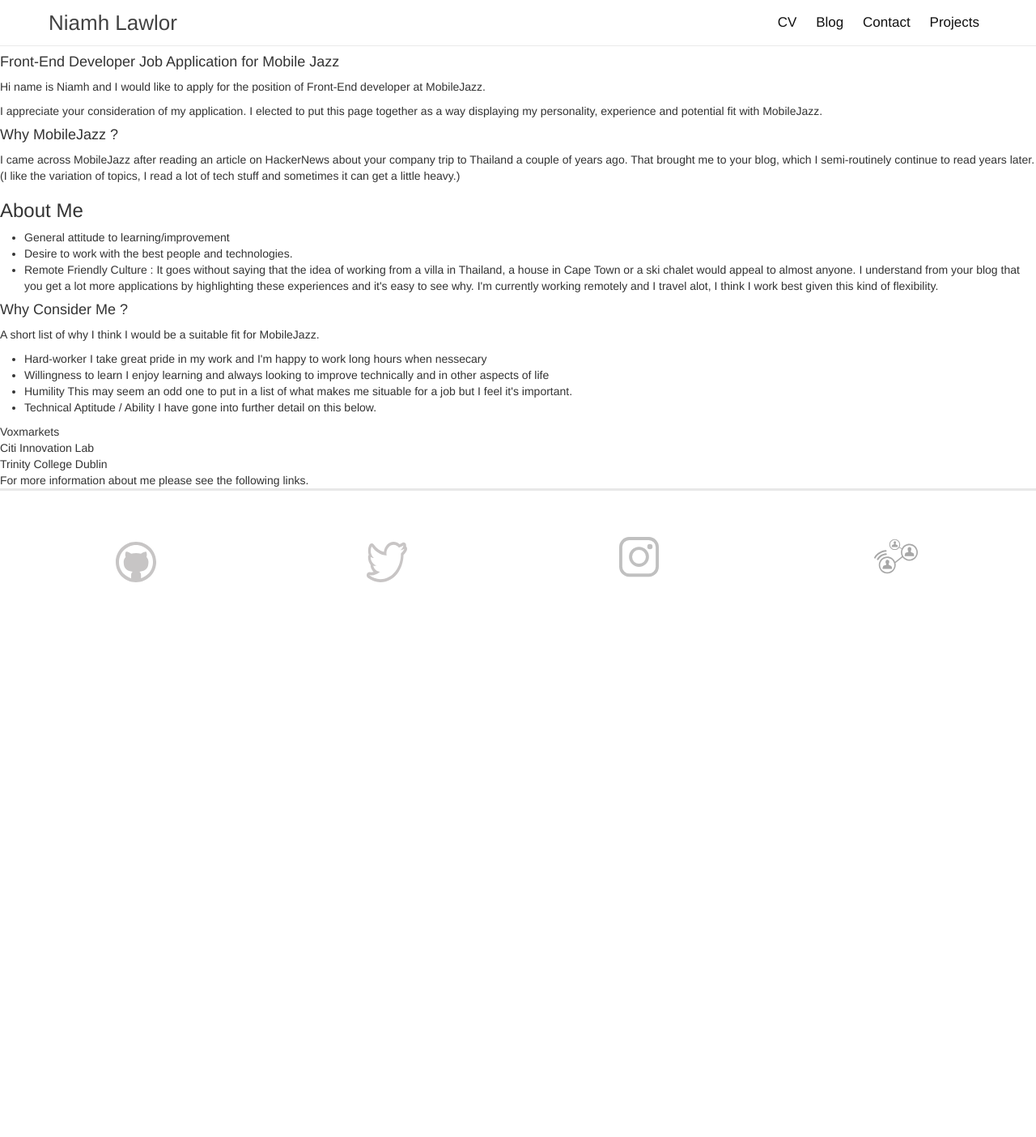
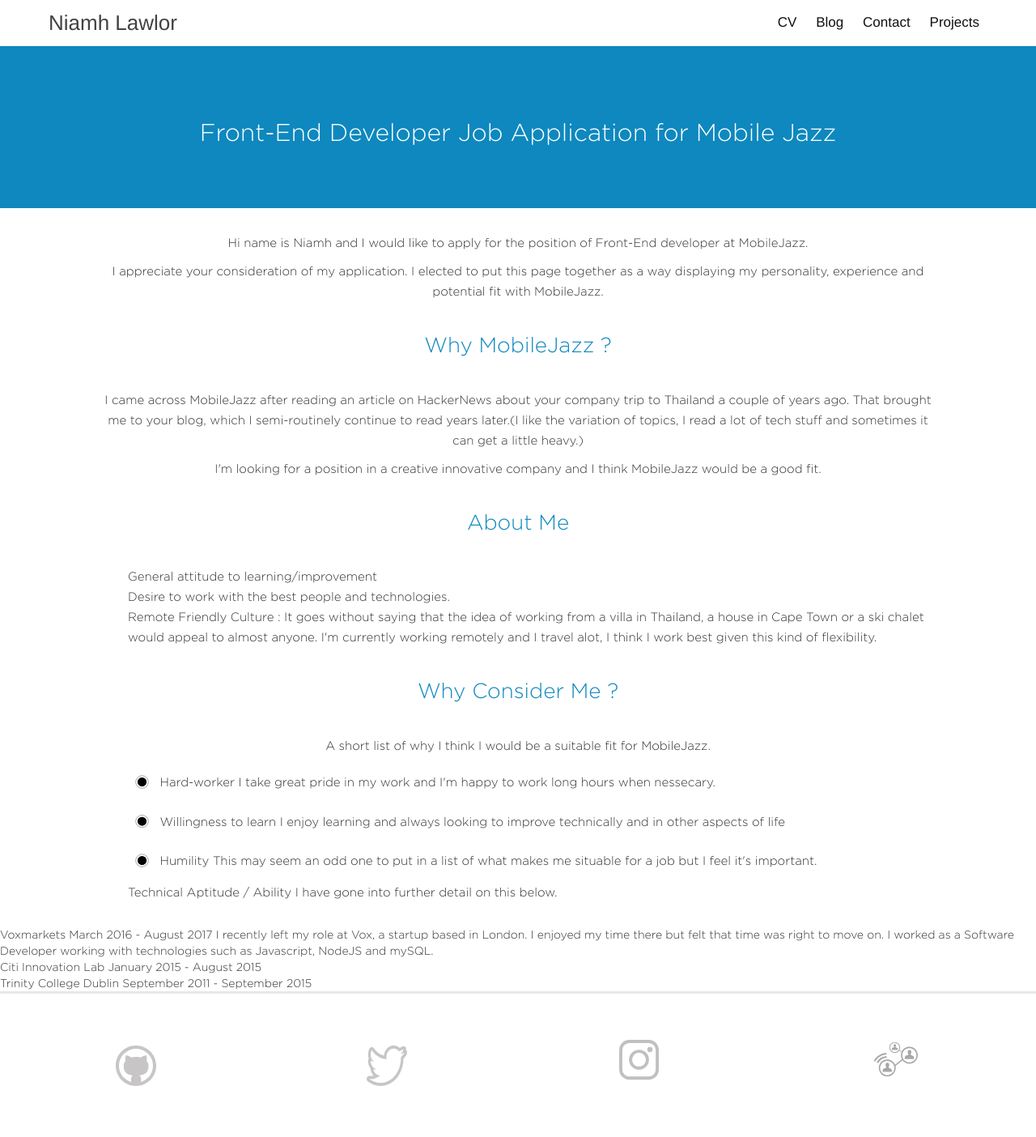
Before and after one commit to nileahtobhair/nileahtobhair.github.io, a Jekyll site: the page built from mobilejazz.md, in a window 1280 px wide. Shown: the whole page at 81% size. Built offline with Jekyll 4.4.1, drawn with Linux system fonts in a browser that asks for light colours; before the commit the page ends 900 px from its top, so only the background shows below that.

Commit message:
leabhar project page

```diff
--- a/_sass/_main.scss
+++ b/_sass/_main.scss
@@ -12,5 +12,6 @@
 @import 'partials/about';
 @import 'partials/overview';
 @import 'partials/list';
+@import 'partials/jazz';
 
 @import 'vendor/clean';
--- a/_sass/partials/_jazz.scss
+++ b/_sass/partials/_jazz.scss
@@ -22,7 +22,8 @@
         width:80%;
         display:block;
         margin:30px auto;
-        font-size:14px;
+        font-size:15px;
+        line-height: 25px;
     }
     .sub-jazz-heading{
         text-align:center;
@@ -30,4 +31,8 @@
         font-size:26px;
         margin:40px 0;
     }
+    .bullet{
+        max-width:35px;
+        margin-top:5px;
+    }
 }
--- a/_sass/partials/_projects.scss
+++ b/_sass/partials/_projects.scss
@@ -13,17 +13,18 @@
     }
 
     ul{
-        max-width:97%;
+        max-width:98%;
         margin:0 auto;
         display: block;
         list-style: none;
         overflow: auto;
+        display: flex;
+        flex-wrap: wrap;
+        justify-content: space-around;
         li {
             position:relative;
             border:1px solid #EAEAEA;
             padding:0;
-            width:453px;
-            float:left;
             margin: 6px;
             border:none;
             cursor:pointer;
--- a/mobilejazz.md
+++ b/mobilejazz.md
@@ -11,30 +11,41 @@
 		<p> I appreciate your consideration of my application. I elected to put this page together as a way displaying my personality, experience and potential fit with MobileJazz.</p>
 		<h4 class='sub-jazz-heading'>Why MobileJazz ?</h4>
 		<p>I came across MobileJazz after reading an article on HackerNews about your company trip to Thailand a couple of years ago. That brought me to your blog, which I semi-routinely continue to read years later.(I like the variation of topics, I read a lot of tech stuff and sometimes it can get a little heavy.)</p>
-
+		<p>I'm looking for a position in a creative innovative company and I think MobileJazz would be a good fit.</p>
 		<h3 class='sub-jazz-heading'>About Me</h3>
 
 		<p></p>
 		<ul class='jazz-list'>
 			<li>General attitude to learning/improvement</li>
 			<li>Desire to work with the best people and technologies.</li>
-			<li>Remote Friendly Culture : <span>It goes without saying that the idea of working from a villa in Thailand, a house in Cape Town or a ski chalet would appeal to almost anyone. I understand from your blog that you get a lot more applications by highlighting these experiences and it's easy to see why. I'm currently working remotely and I travel alot, I think I work best given this kind of flexibility. </span>
+			<li>Remote Friendly Culture : <span>It goes without saying that the idea of working from a villa in Thailand, a house in Cape Town or a ski chalet would appeal to almost anyone. I'm currently working remotely and I travel alot, I think I work best given this kind of flexibility. </span>
 			</li>
 		</ul>
 		<h4 class='sub-jazz-heading'>Why Consider Me ?</h4>
 		<p>A short list of why I think I would be a suitable fit for MobileJazz.</p>
 		<ul class='niamh-list'>
-			<li><span class='main-list-item'>Hard-worker </span><span>I take great pride in my work and I'm happy to work long hours when nessecary </span> </li>
-			<li><span class='main-list-item'> Willingness to learn </span><span>I enjoy learning and always looking to improve technically and in other aspects of life</span> </li>
-			<li><span class='main-list-item'>Humility </span><span>This may seem an odd one to put in a list of what makes me situable for a job but I feel it's important.</span></li>
+			<li>
+				<img class='bullet' src='../assets/bullet_point.svg' alt="bullet for list">
+				<span class='main-list-item'>Hard-worker </span>
+				<span>I take great pride in my work and I'm happy to work long hours when nessecary. </span> </li>
+			<li>
+				<img class='bullet' src='../assets/bullet_point.svg' alt="bullet for list">
+				<span class='main-list-item'> Willingness to learn </span>
+				<span>I enjoy learning and always looking to improve technically and in other aspects of life</span>
+		 	</li>
+			<li>
+				<img class='bullet' src='../assets/bullet_point.svg' alt="bullet for list">
+				<span class='main-list-item'>Humility </span>
+				<span>This may seem an odd one to put in a list of what makes me situable for a job but I feel it's important.</span>
+			</li>
 			<li><span class='main-list-item'>Technical Aptitude / Ability</span> <span>I have gone into further detail on this below. </span> </li>
 		</ul>
 	</div>
 	<div class='experience'>
-		<div><span>Voxmarkets </span></div>
-		<div><span>Citi Innovation Lab </span></div>
-		<div><span>Trinity College Dublin </span></div>
+		<div><span>Voxmarkets </span><span>March 2016 - August 2017 </span><span>I recently left my role at Vox, a startup based in London. I enjoyed my time there but felt that time was right to move on. I worked as a Software Developer working with technologies such as Javascript, NodeJS and mySQL. </span></div>
+		<div><span>Citi Innovation Lab </span><span>January 2015 - August 2015 </span></div>
+		<div><span>Trinity College Dublin </span><span>September 2011 - September 2015 </span></div>
 	<div class='application-footer'>
-		For more information about me please see the following links.
+
 	</div>
 </div>
```
Also changed, not shown: _projects/leabhar.md (added, +42 -0 lines), assets/bullet_point.svg (added), assets/leabhar.png (added), 1 other file.
